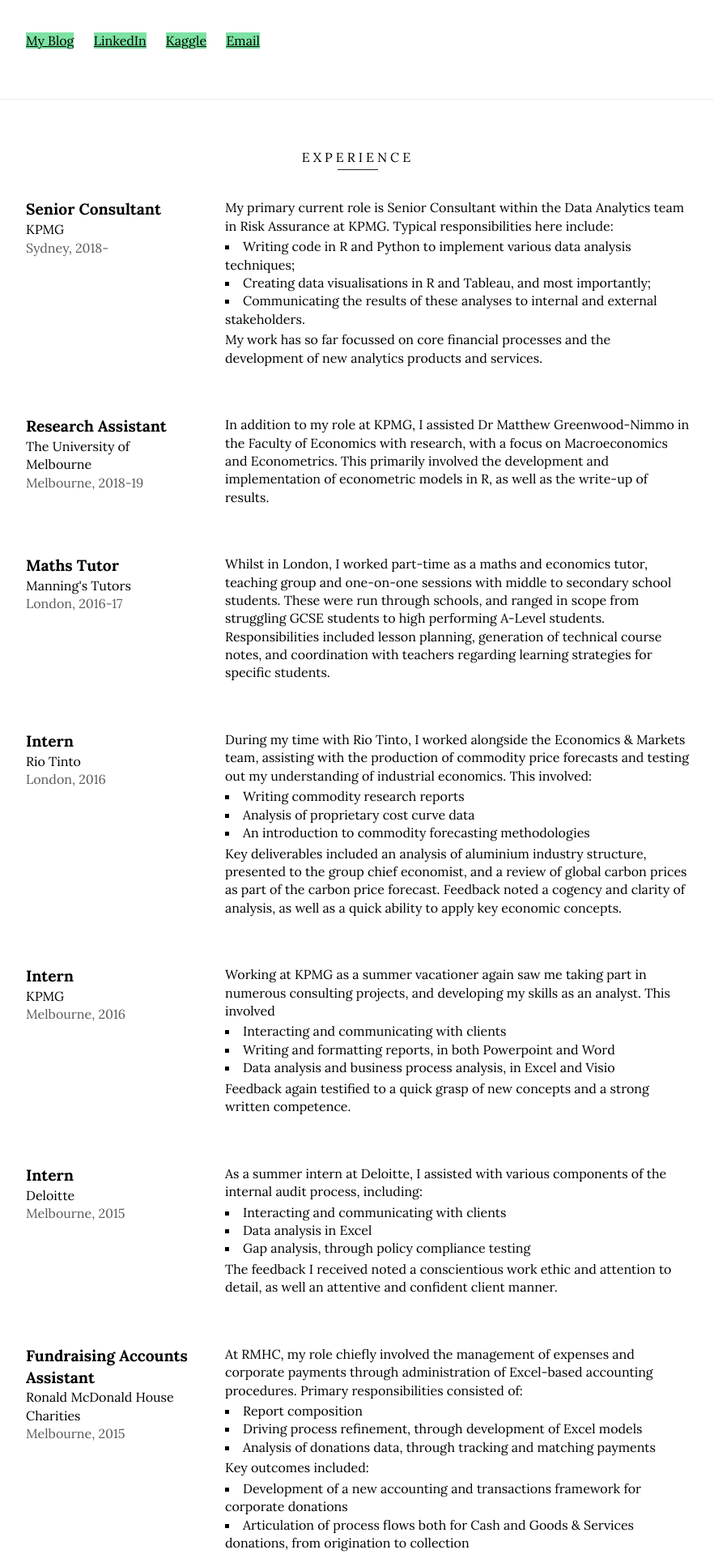
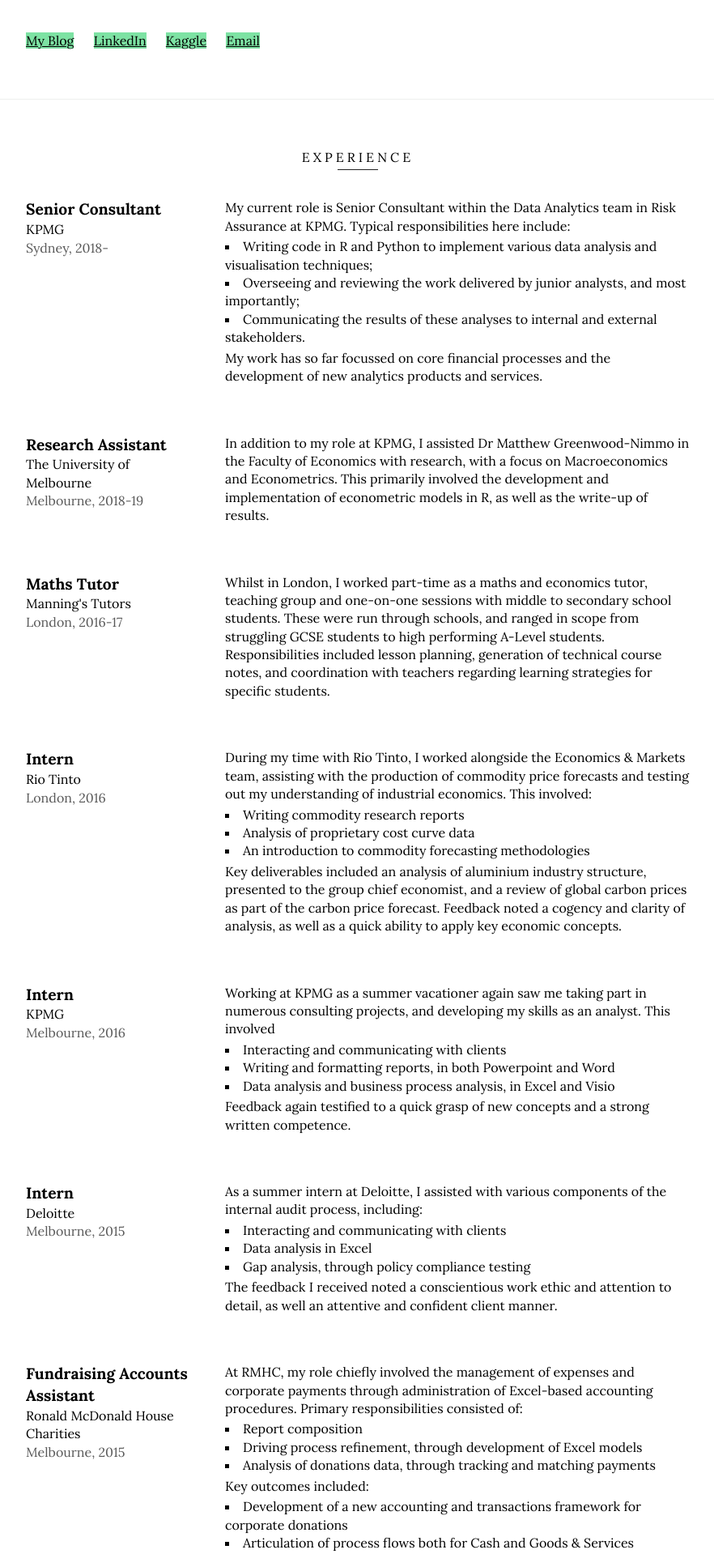
Before and after one commit to rcushen/resume, a Jekyll site: the page built from index.html, in a window 1280 px wide. Shown: the part 402-2321 px from the top of the page at 81% size, without its empty margins (198-1080 px from the left). Built offline with Jekyll 4.4.1, drawn with Linux system fonts in a browser that asks for light colours.

Commit message:
Updates to job description.

```diff
--- a/_data/jobs.yml
+++ b/_data/jobs.yml
@@ -1,8 +1,8 @@
 -   title: Senior Consultant
     company: KPMG
     period: Sydney, 2018-
-    description: 'My primary current role is Senior Consultant within the Data Analytics team in Risk Assurance at KPMG. Typical responsibilities here include:'
-    list: '<ul><li>Writing code in R and Python to implement various data analysis techniques;</li><li>Creating data visualisations in R and Tableau, and most importantly;</li><li>Communicating the results of these analyses to internal and external stakeholders.</li></ul>'
+    description: 'My current role is Senior Consultant within the Data Analytics team in Risk Assurance at KPMG. Typical responsibilities here include:'
+    list: '<ul><li>Writing code in R and Python to implement various data analysis and visualisation techniques;</li><li>Overseeing and reviewing the work delivered by junior analysts, and most importantly;</li><li>Communicating the results of these analyses to internal and external stakeholders.</li></ul>'
     description2: My work has so far focussed on core financial processes and the development of new analytics products and services.
 
 -   title: Research Assistant
```
